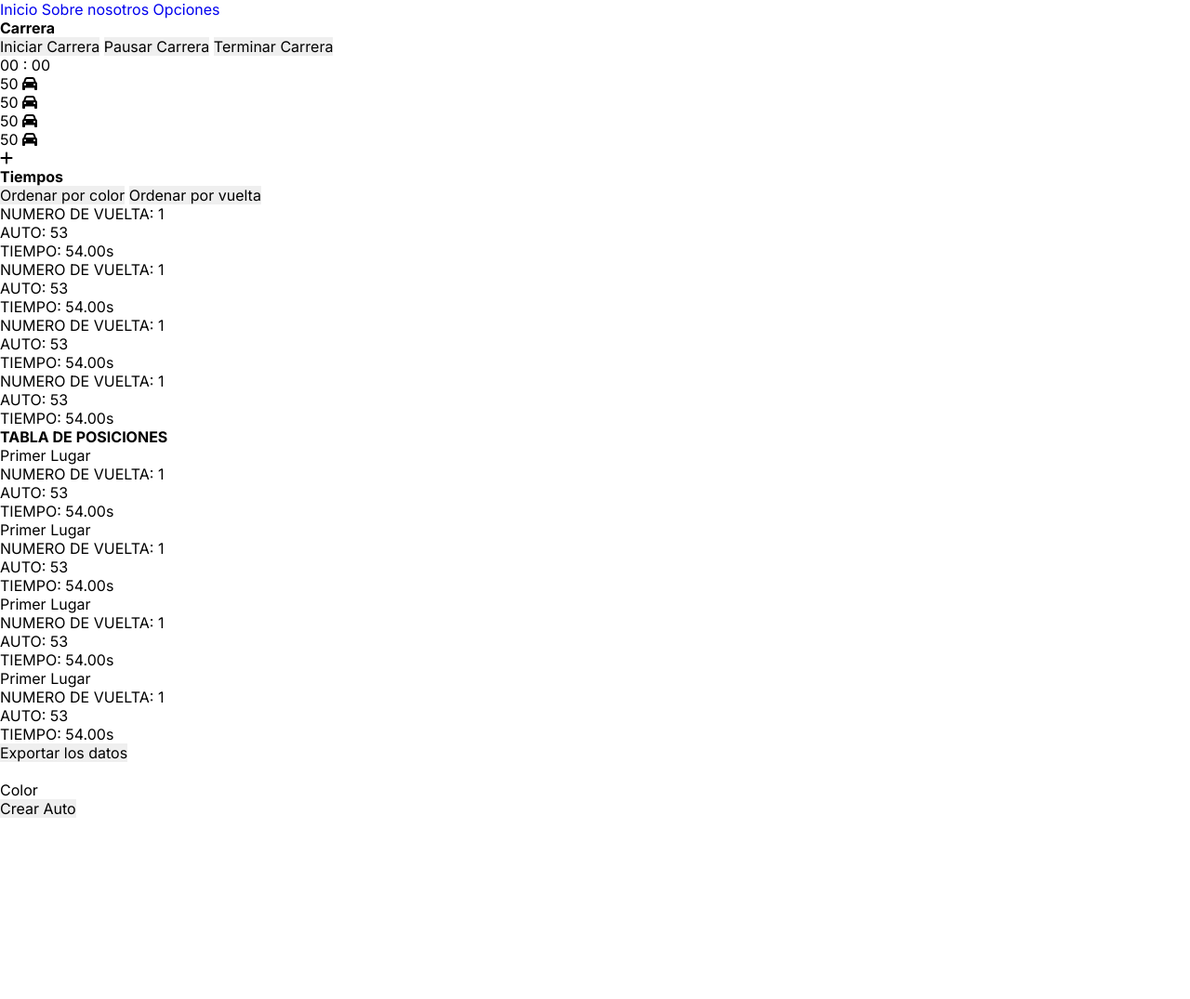
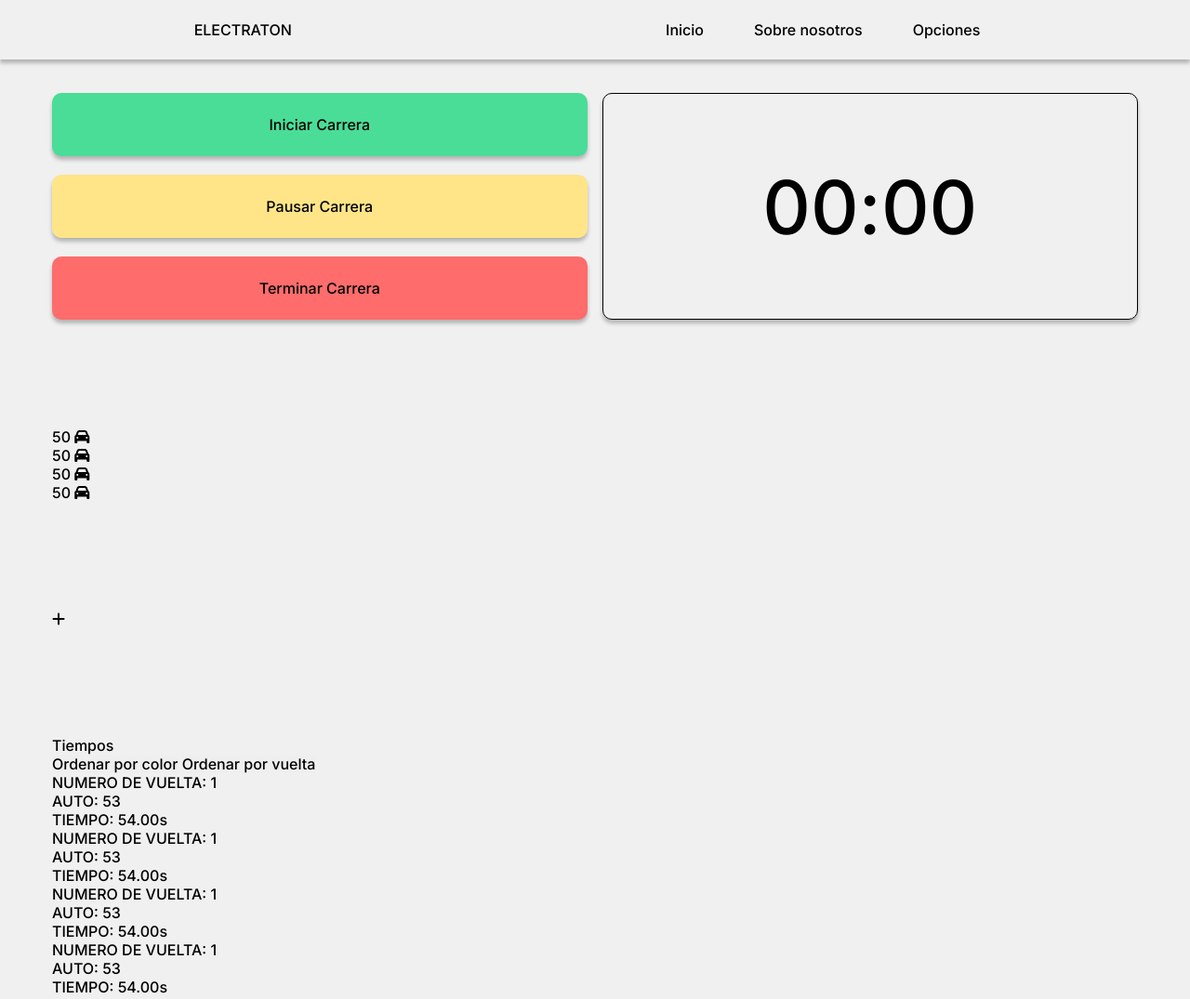
Before and after one commit to Axel-Meyrek/Aplicacion-Carreras, a website: page index.html in a window 1280 px wide. Shown: the top 1075 px of the page at 93% size. Before the commit the page ends 880 px from the top, so only its background shows below. Drawn offline with Linux system fonts and the light colour scheme.

Commit message:
Style header and control panel

```diff
--- a/index.html
+++ b/index.html
@@ -9,6 +9,9 @@
 <body>
     <!-- HEADER -->
     <header class="header">
+        <div class="logo">
+            <h1>ELECTRATON</h1>
+        </div>
         <nav class="nav">
             <a class="nav_item" href="#">Inicio</a>
             <a class="nav_item" href="#">Sobre nosotros</a>
@@ -20,8 +23,6 @@
     <!-- SECTIONS -->
     <main class="main">
 
-        <h2 class="main_title">Carrera</h2>
-
 
         <!-- PANEL DE CONTROL -->
         <section class="section panelControl">
@@ -32,7 +33,7 @@
             </div>
             <div class="clock">
                 <span class="clock_minutes">00</span>
-                <span>:</span>
+                <span class="clock_point">:</span>
                 <span class="clock_seconds">00</span>
             </div>
         </section>
--- a/styles/style.css
+++ b/styles/style.css
@@ -8,6 +8,9 @@
     --black: black;
     --colorLight: #F0F0F0;
     --colorDark: #464646;
+    --colorGreen: #4ADD97;
+    --colorYellow: #FFE588;
+    --colorRed: #FF6C6C;
 
     /* FONTS */
     --fontMain: "Inter", sans-serif;
@@ -20,8 +23,8 @@
     --weight-bold: 700;
 
     /* SIZE FONTS  */
-    --fontSize-Small: 1em;
-    --fontSize-big: 1.2em;
+    --fontSize-Small: 1rem;
+    --fontSize-big: 1rem;
 
     /* BOX SHADOW */
     --shadowComponents: 0px 4px 4px rgba(0, 0, 0, 0.25);
@@ -36,6 +39,108 @@
     list-style: none;
     text-decoration: none;
     font-family: var(--fontMain);
+    font-weight: var(--weight-medium);
     font-size: 16px;
     border: none;
 }
+
+body{
+    background-color: var(--colorLight);
+}
+
+
+.section{
+    max-width: 1200px;
+    margin: 0 auto;
+    padding: 1em;
+    padding-top: 100px;
+}
+
+
+
+/* HEADER */
+.header{
+    background-color: var(--colorLight);
+    padding: 1em;
+    display: flex;
+    align-items: center;
+    justify-content: space-around;
+    box-shadow: var(--shadowComponents);
+    position: fixed;
+    top: 0;
+    left: 0;
+    right: 0;
+}
+
+.nav{
+    display: flex;
+    gap: 20px;
+}
+
+.nav_item{
+    color: black;
+    transition: all .3s;
+    border: 1px solid transparent;
+    border-radius: 5px;
+    padding: .3em 1em;
+}
+
+.nav_item:hover{
+    color: var(--colorDark);
+    scale: 1.1;
+    border-color: var(--colorDark);
+}
+
+/* PANEL DE CONTROL */
+.panelControl{
+    display: flex;
+    justify-content: space-between;
+    gap: 1em;
+}
+
+.buttons{
+    display: flex;
+    flex-direction: column;
+    gap: 20px;
+    width: 100%;
+}
+
+.button{
+    width: 100%;
+    padding: 1.5em;
+    border-radius: 10px;
+    box-shadow: var(--shadowComponents);
+    transition: scale .3s;
+}
+
+.button:hover{
+    scale: 1.01;
+}
+
+.button--start{
+    background-color: var(--colorGreen);
+}
+
+.button--pause{
+    background-color: var(--colorYellow);
+}
+
+.button--stop{
+    background-color: var(--colorRed);
+}
+
+.clock{
+    display: flex;
+    justify-content: center;
+    align-items: center;
+    border: 1px solid var(--black);
+    width: 100%;
+    padding: 3em 0;
+    border-radius: 10px;
+    box-shadow: var(--shadowComponents);
+    max-width: 600px;
+}
+
+.clock_minutes, .clock_seconds, .clock_point{
+    font-size: 5rem;
+}
```
